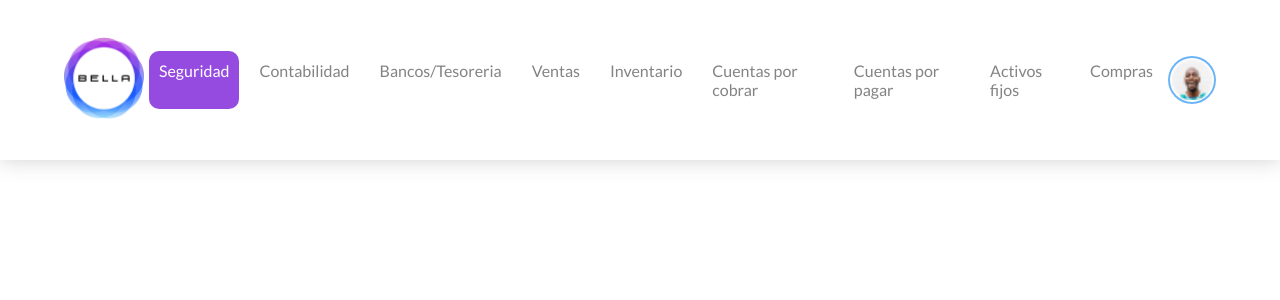
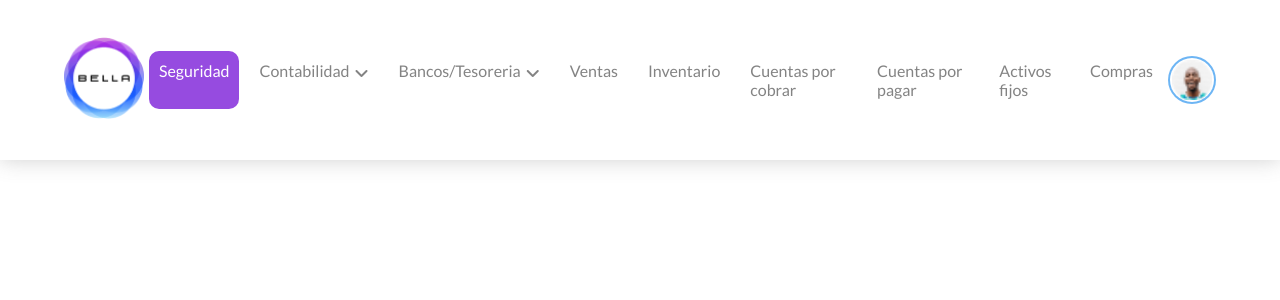
Before and after one commit to DevPrismaHexagon/BELLA1.0, an Angular app: page / in a window 1280 px wide. Shown: the top 300 px of the page. Built offline with nearby package versions, Linux system fonts and the light colour scheme.

Commit message:
Hay un archivo con los colores, llamado txt

```diff
--- a/angular.json
+++ b/angular.json
@@ -27,8 +27,7 @@
               "src/assets"
             ],
             "styles": [
-              "src/styles.css",
-              "node_modules/font-awesome/css/font-awesome.css"
+              "src/styles.css"
             ],
             "scripts": []
           },
--- a/package.json
+++ b/package.json
@@ -18,10 +18,6 @@
     "@angular/platform-browser": "~13.1.0",
     "@angular/platform-browser-dynamic": "~13.1.0",
     "@angular/router": "~13.1.0",
-    "@fortawesome/fontawesome-svg-core": "^1.2.36",
-    "@fortawesome/free-solid-svg-icons": "^5.15.4",
-    "awesome": "^0.0.7",
-    "font": "^0.0.4",
     "font-awesome": "^4.7.0",
     "rxjs": "~7.4.0",
     "tslib": "^2.3.0",
--- a/src/app/controlador/controlador.component.css
+++ b/src/app/controlador/controlador.component.css
@@ -35,6 +35,8 @@ li{
     color: rgba(100,100,100, 0.8);
     padding: 10px 10px;
     border-radius: 10px;
+    display: flex;
+
 }
 .cuadro_imagen_perfil{
     display: flex;
@@ -59,3 +61,8 @@ li{
     background: rgba(124, 30, 217, 0.8);
     color: #fff;
 }
+.abajo{
+    margin-left: 5px;
+    position: relative;
+    transform: translateY(2px);
+}
--- a/src/app/controlador/controlador.component.html
+++ b/src/app/controlador/controlador.component.html
@@ -3,8 +3,8 @@
     <div class="barra">
         <ul>
             <li class="activado">Seguridad</li>
-            <li>Contabilidad</li>
-            <li>Bancos/Tesoreria <i class="fa-thin fa-barcode-scan"></i></li>
+            <li>Contabilidad <div class="abajo"><i class="fas fa-angle-down"></i></div></li>
+            <li>Bancos/Tesoreria <div class="abajo"><i class="fas fa-angle-down"></i></div></li>
             <li>Ventas</li>
             <li>Inventario</li>
             <li>Cuentas por cobrar</li>
--- a/src/index.html
+++ b/src/index.html
@@ -7,8 +7,10 @@
   <meta name="viewport" content="width=device-width, initial-scale=1">
   <link rel="icon" type="image/x-icon" href="favicon.ico">
   <link href='http://fonts.googleapis.com/css?family=Lato&subset=latin,latin-ext' rel='stylesheet' type='text/css'>
+  <script src="https://kit.fontawesome.com/a726dcd0ad.js" crossorigin="anonymous"></script>
 </head>
 <body>
+
   <app-root></app-root>
 </body>
 </html>
```
Also changed, not shown: colores.txt (added), 1 other file (tests, documents, lock files or other folders).
